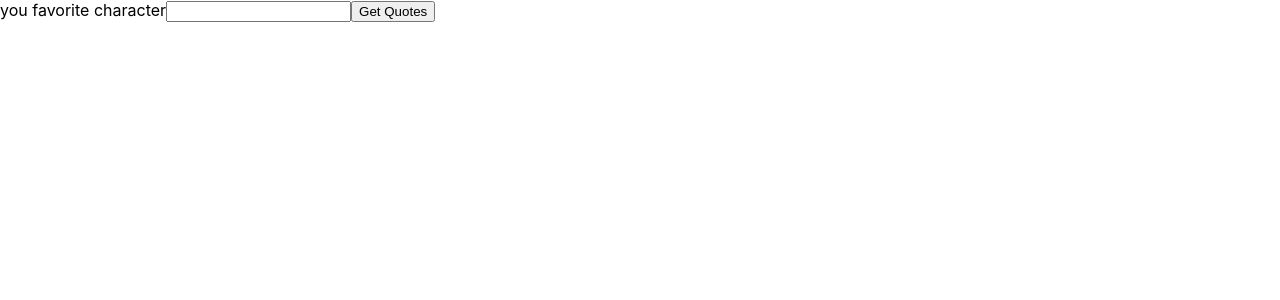
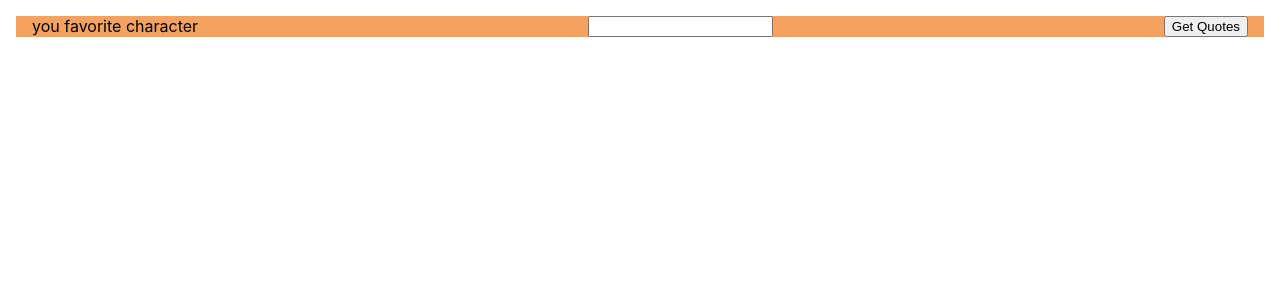
Before and after one commit to cristian-montes/lab_usestate, a React (Create React App) app: page / in a window 1280 px wide. Shown: the top 300 px of the page. Built offline with nearby package versions, Linux system fonts and the light colour scheme.

Commit message:
finished basic stylying

```diff
--- a/src/components/controls/Controls.jsx
+++ b/src/components/controls/Controls.jsx
@@ -1,9 +1,10 @@
 import React from 'react';
 import PropTypes from 'prop-types';
+import { Form } from './ControlsStyles'
 
 const Controls = ({handleChange,character, handleSubmit}) => {
    return(
-   <form onSubmit = {handleSubmit}>
+   <Form onSubmit = {handleSubmit}>
 
         <label htmlFor='characters'>you favorite character</label>
         <input
@@ -12,7 +13,7 @@ const Controls = ({handleChange,character, handleSubmit}) => {
             onChange ={handleChange}
         />
         <button aria-label="get-quotes"> Get Quotes</button>
-    </form>
+    </Form>
    )
 }
 
--- /dev/null
+++ b/src/components/controls/ControlsStyles.js
@@ -0,0 +1,12 @@
+import styled from "styled-components";
+
+
+export const Form = styled.form`
+    background-color: #f4a261;
+    display:flex;
+    flex-direction: row;
+    justify-content: space-between;
+    margin: 1rem;
+    padding-left: 1rem;
+    padding-right: 1rem;
+`;
```
